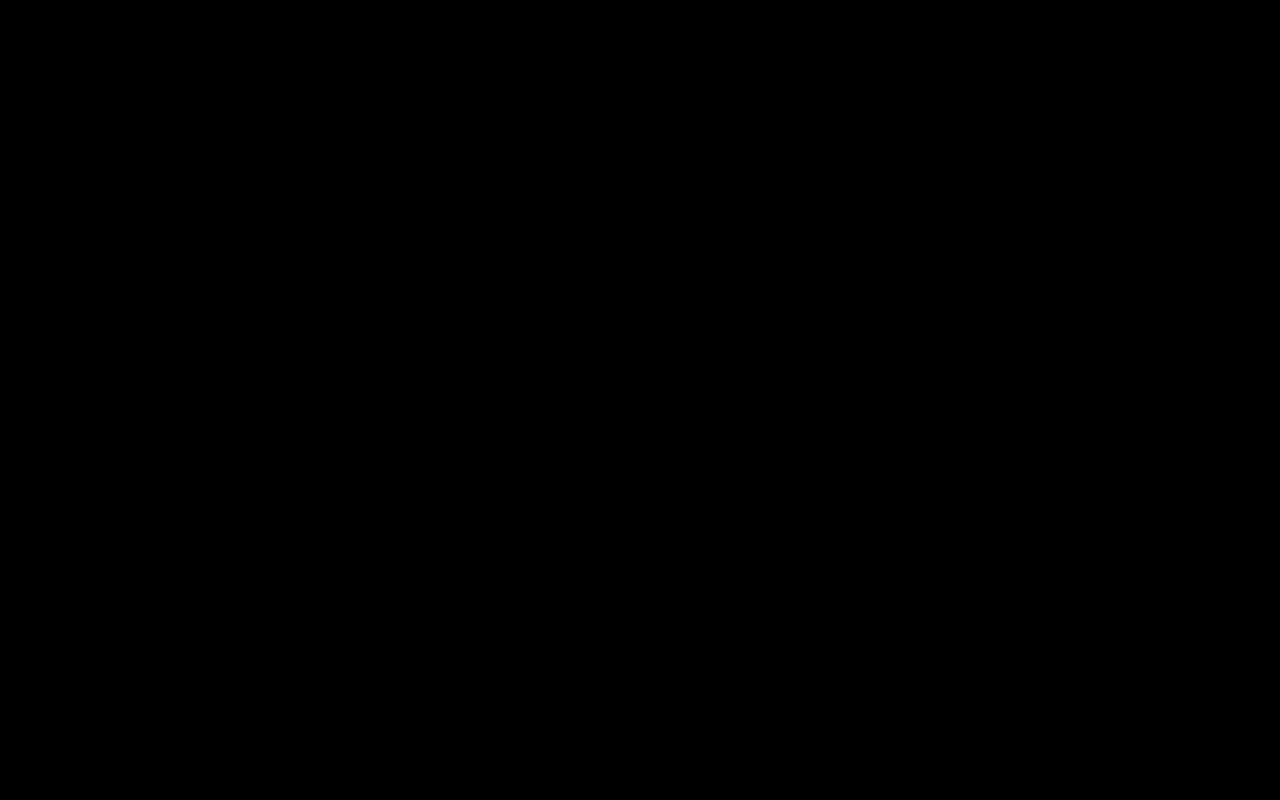
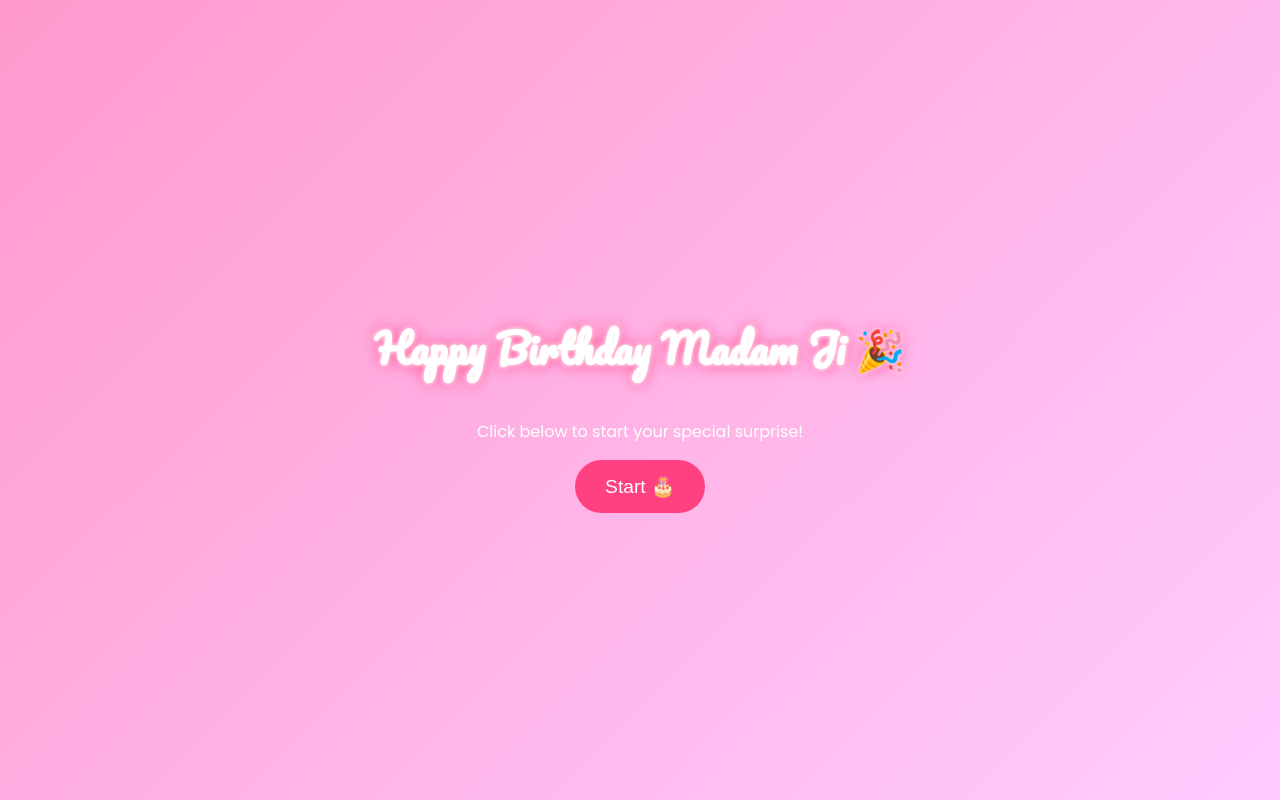
Before and after one commit to marshmallowforme/Bday, a plain HTML site: page index.html in a window 1280 px wide. Drawn offline with Linux system fonts and the light colour scheme.

Commit message:
Update index.html

```diff
--- a/index.html
+++ b/index.html
@@ -12,41 +12,68 @@ body {
   padding: 0;
   background: #000;
   overflow: hidden;
+  font-family: 'Poppins', sans-serif;
+}
+
+/* --- Start Screen --- */
+#startScreen {
+  position: fixed;
+  inset: 0;
+  background: linear-gradient(135deg, #ff99cc, #ffccff);
   display: flex;
+  flex-direction: column;
   justify-content: center;
   align-items: center;
-  height: 100vh;
+  text-align: center;
+  color: #fff;
+  z-index: 1000;
+}
+#startScreen h1 {
+  font-family: 'Pacifico', cursive;
+  font-size: 2.5em;
+  margin-bottom: 20px;
+  text-shadow: 0 0 5px #fff, 0 0 15px #ff4081;
+}
+#startBtn {
+  background: #ff4081;
   color: white;
-  font-family: 'Poppins', sans-serif;
-  transition: background 1.5s ease;
+  padding: 15px 30px;
+  font-size: 1.2em;
+  border: none;
+  border-radius: 30px;
+  cursor: pointer;
+  transition: background 0.3s;
+}
+#startBtn:hover {
+  background: #e73370;
 }
 
 #message {
   font-size: 2em;
+  color: white;
   text-align: center;
   opacity: 0;
   transform: scale(0.9);
   transition: opacity 0.8s ease, transform 0.8s ease;
   padding: 20px;
   max-width: 90%;
+  margin: auto;
   line-height: 1.4em;
 }
-
 .visible {
   opacity: 1;
   transform: scale(1);
 }
-
 .glow {
   text-shadow: 0 0 10px #fff, 0 0 25px #ff4081, 0 0 50px #ff4081;
 }
 
+/* Balloons */
 .balloon {
   position: absolute;
   bottom: -120px;
   width: 60px;
   height: 80px;
-  background: red;
   border-radius: 60% 60% 60% 60%;
   animation: float 6s ease-in infinite;
   box-shadow: inset -2px -4px rgba(0,0,0,0.3);
@@ -60,37 +87,44 @@ body {
   height: 20px;
   background: #ccc;
 }
-
 @keyframes float {
   0% { transform: translateY(0) rotate(0); opacity: 1; }
   100% { transform: translateY(-120vh) rotate(15deg); opacity: 0; }
 }
 
+/* Cake */
 #cake {
   width: 220px;
   display: none;
   animation: fadeIn 1.5s ease forwards;
 }
-
 @keyframes fadeIn {
   from { opacity: 0; transform: scale(0.8); }
   to   { opacity: 1; transform: scale(1); }
 }
 
+/* Confetti canvas */
 canvas {
   position: fixed;
-  top:0;
-  left:0;
+  top: 0;
+  left: 0;
   pointer-events: none;
 }
 </style>
 </head>
 <body>
 
+<!-- Start Screen -->
+<div id="startScreen">
+  <h1>Happy Birthday Madam Ji 🎉</h1>
+  <p>Click below to start your special surprise!</p>
+  <button id="startBtn">Start 🎂</button>
+</div>
+
+<!-- Main Content -->
 <div id="message"></div>
-<img id="cake" src="cake.png" alt="Cake"> <!-- replace with your exact cake image -->
+<img id="cake" src="cake.png" alt="Cake">
 <audio id="music" src="happy-birthday.mp3"></audio>
-
 <canvas id="confetti"></canvas>
 
 <script>
@@ -105,12 +139,16 @@ const steps = [
   { text: "🎈 Time to Decorate!", action: showBalloons, delay: 3000 },
   { text: "🎂 Let’s Cut the Cake Madam Ji", action: showCake, delay: 3000 },
   { text: "💌 I Have a Message for You Madam Ji", delay: 3000 },
-  // Final heartfelt message
   { text: "Dear Madam Ji,\n\nFrom the very first day we met, you've brought smiles, laughter, and warmth into my life. You are truly one of a kind, and today I just want to remind you how special you are to me.\n\nMay your birthday be filled with joy, love, and all the things you adore.\n\nI wish you the happiest birthday! 💖", style:"glow", action: showConfetti, delay: 7000 }
 ];
 
 let stepIndex = 0;
 const msg = document.getElementById("message");
+
+document.getElementById("startBtn").addEventListener("click", () => {
+  document.getElementById("startScreen").style.display = "none";
+  nextStep();
+});
 
 function nextStep() {
   if (stepIndex >= steps.length) return;
@@ -128,15 +166,10 @@ function nextStep() {
 function lightsOn() {
   document.body.style.background = "#111";
 }
-
 function playMusic() {
   const music = document.getElementById("music");
-  music.play().catch(() => {
-    // If autoplay is blocked, just continue without sound
-    console.warn("Autoplay blocked — continuing without music");
-  });
+  music.play().catch(() => console.warn("Autoplay blocked — continuing without music"));
 }
-
 function showBalloons() {
   for (let i = 0; i < 20; i++) {
     const b = document.createElement("div");
@@ -148,15 +181,12 @@ function showBalloons() {
     setTimeout(()=>b.remove(), 6000);
   }
 }
-
 function showCake() {
   document.getElementById("cake").style.display = "block";
 }
-
 function showConfetti() {
   startConfetti();
 }
-
 function startConfetti(){
   const canvas = document.getElementById("confetti");
   const ctx = canvas.getContext("2d");
@@ -189,7 +219,6 @@ function startConfetti(){
     update();
     requestAnimationFrame(draw);
   }
-
   function update(){
     particles.forEach(p=>{
       p.y += 2;
@@ -201,8 +230,6 @@ function startConfetti(){
   }
   draw();
 }
-
-nextStep();
 </script>
 </body>
 </html>
```
